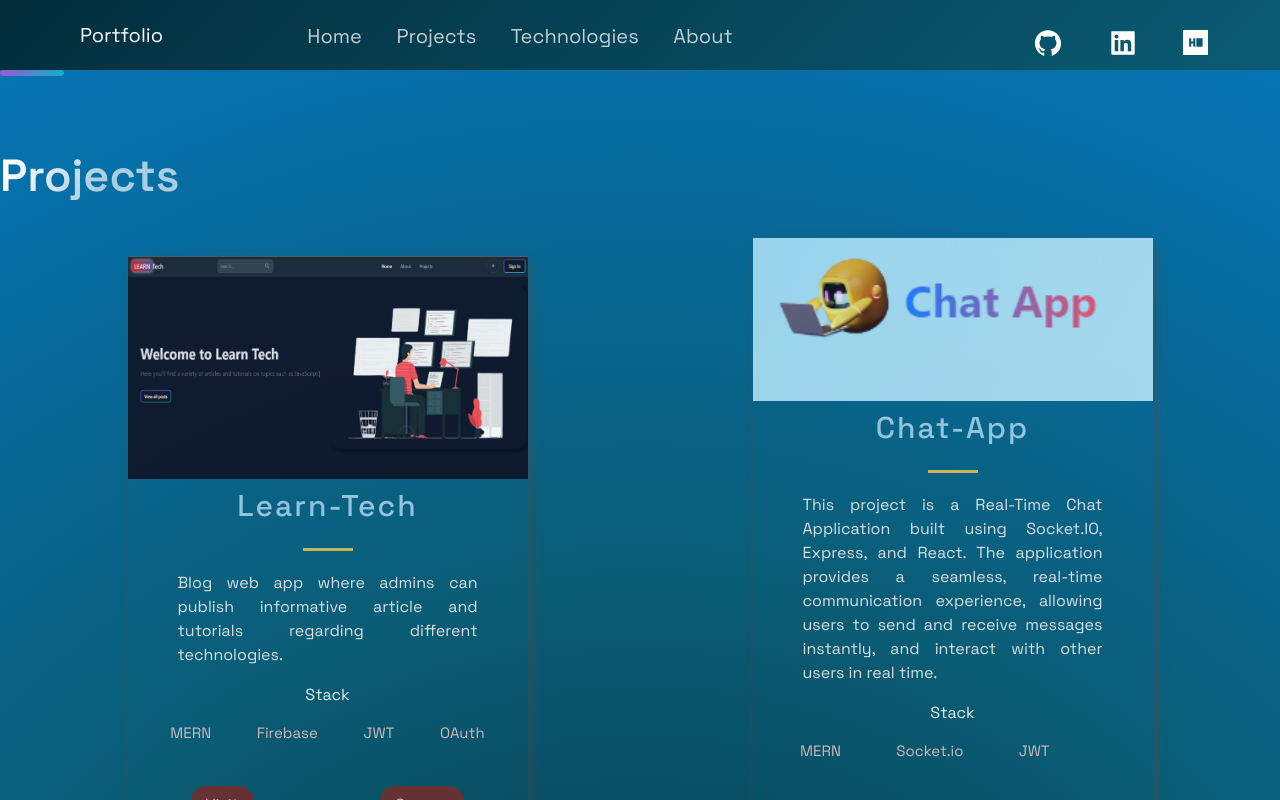
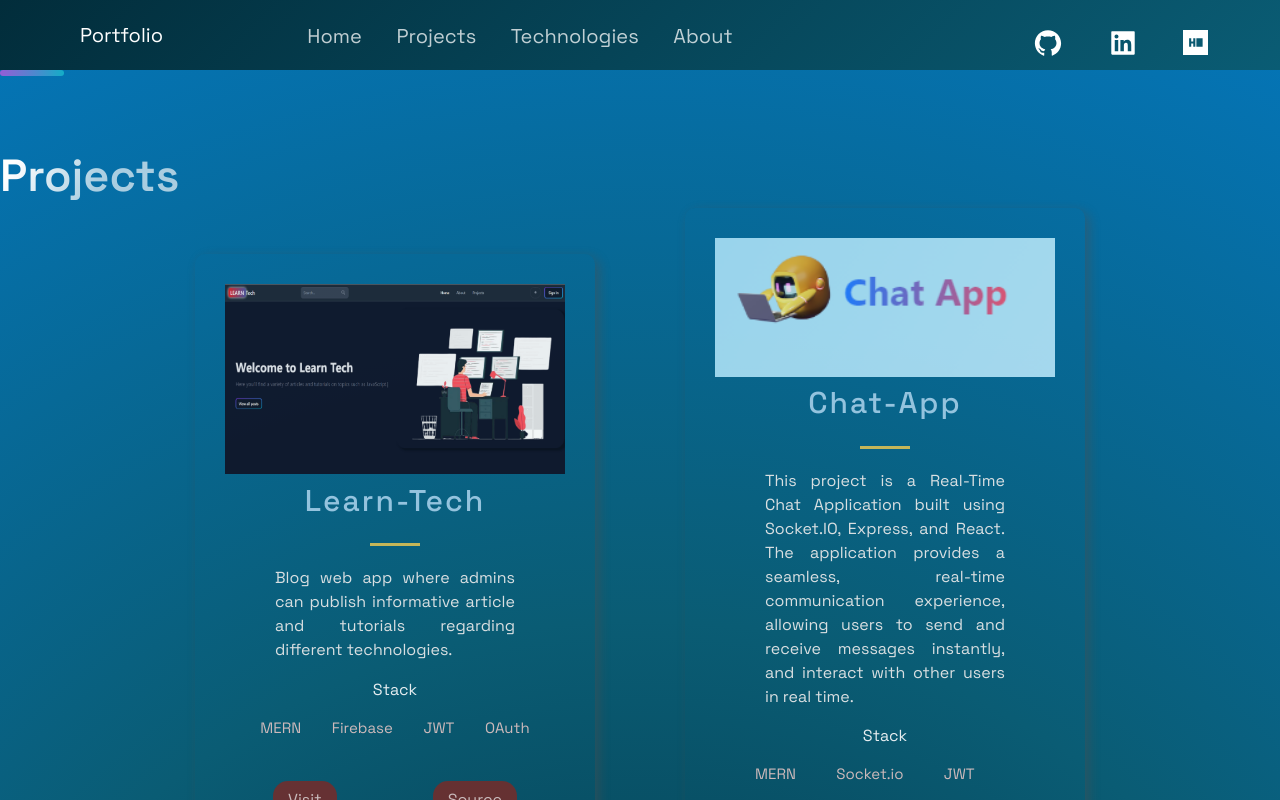
Before and after one commit to dixitudit/portfolio, a Next.js app: page /projects in a window 1280 px wide. Shown: the top 800 px of the page. Built offline with nearby package versions, Linux system fonts and the light colour scheme; some icons are missing.

Commit message:
minor style changes

```diff
--- a/src/components/Projects/ProjectsStyles.js
+++ b/src/components/Projects/ProjectsStyles.js
@@ -7,13 +7,15 @@ export const Img = styled.img`
   overflow: hidden;
 `;
 
+//TODO try to remove grid make it flex and centered
 export const GridContainer = styled.section`
-  display: grid;
-  grid-template-columns: repeat(auto-fill, minmax(400px, 1fr));
-  padding: 3rem;
+  display: flex;
+  flex-wrap: wrap;
+  item-align: center;
+  justify-content: center;
   place-items: center;
-  column-gap: 3rem;
-  row-gap: 3rem;
+  column-gap: 5rem;
+  row-gap: 5rem;
   @media ${(props) => props.theme.breakpoints.sm} {
     display: flex;
     flex-direction: column;
@@ -24,7 +26,10 @@ export const GridContainer = styled.section`
 export const BlogCard = styled.div`
   border-radius: 10px;
   box-shadow: 4px 4px 12px rgba(80, 78, 78, 0.5);
+  padding: 3rem;
   text-align: center;
+  margin-left: 2rem;
+  margin-right: 2rem;
   width: 400px;
   opacity: 0.95;
   &:hover {
```
